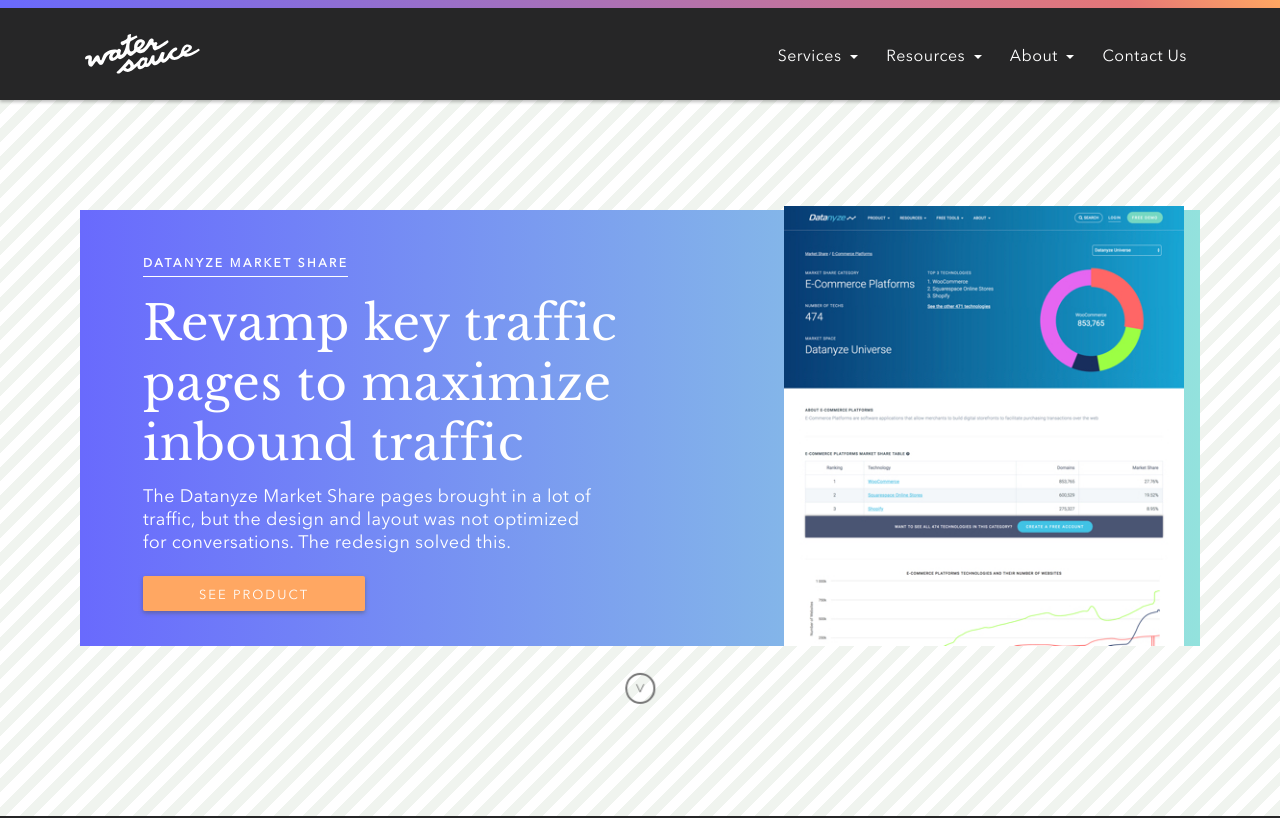
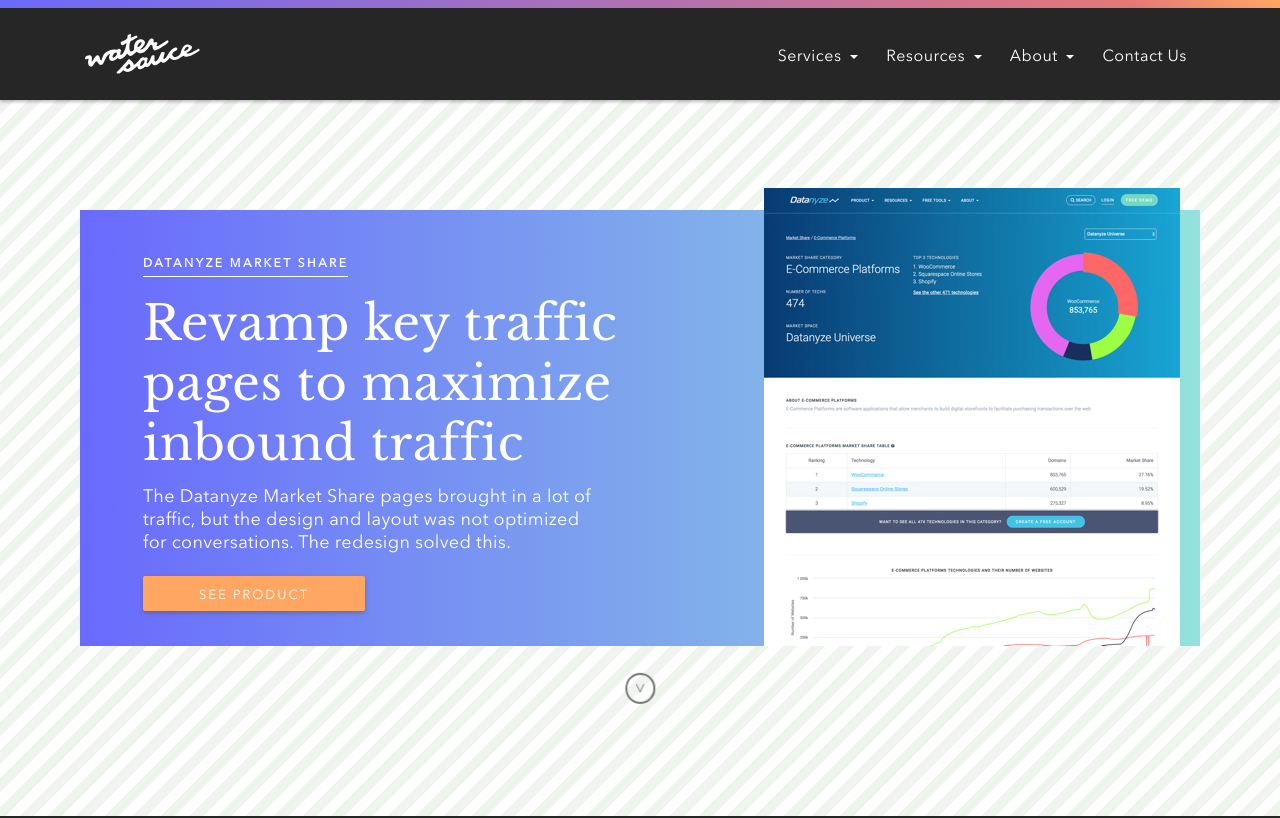
Before and after one commit to water-sauce/website, a React (Create React App) app: page /market-share in a window 1280 px wide. Shown: the top 818 px of the page. Built offline with nearby package versions, Linux system fonts and the light colour scheme; a small style sheet from the web is missing; what @fortawesome/fontawesome would draw is missing.

Commit message:
minor styling changes to portfolio banner

```diff
--- a/src/main.css
+++ b/src/main.css
@@ -1320,8 +1320,8 @@
       background: linear-gradient(to right, #696AFD 0%, #93E2DD 100%); }
     .banner-service-portfolio #market-share,
     .banner-service-portfolio #chrome-extension {
-      right: 1rem;
-      max-height: 440px; }
+      right: 1.25rem;
+      max-height: 465px; }
       @media only screen and (max-width: 62em) {
         .banner-service-portfolio #market-share,
         .banner-service-portfolio #chrome-extension {
--- a/src/styles/components/_services-banner.scss
+++ b/src/styles/components/_services-banner.scss
@@ -377,8 +377,8 @@
 		}
 		#market-share,
 		#chrome-extension {
-			right: 1rem;
-		    max-height: 440px;
+			right: 1.25rem;
+		    max-height: 465px;
 		    @media only screen and (max-width: $mq-med) {
 		    	display: none;
 		    }
```
